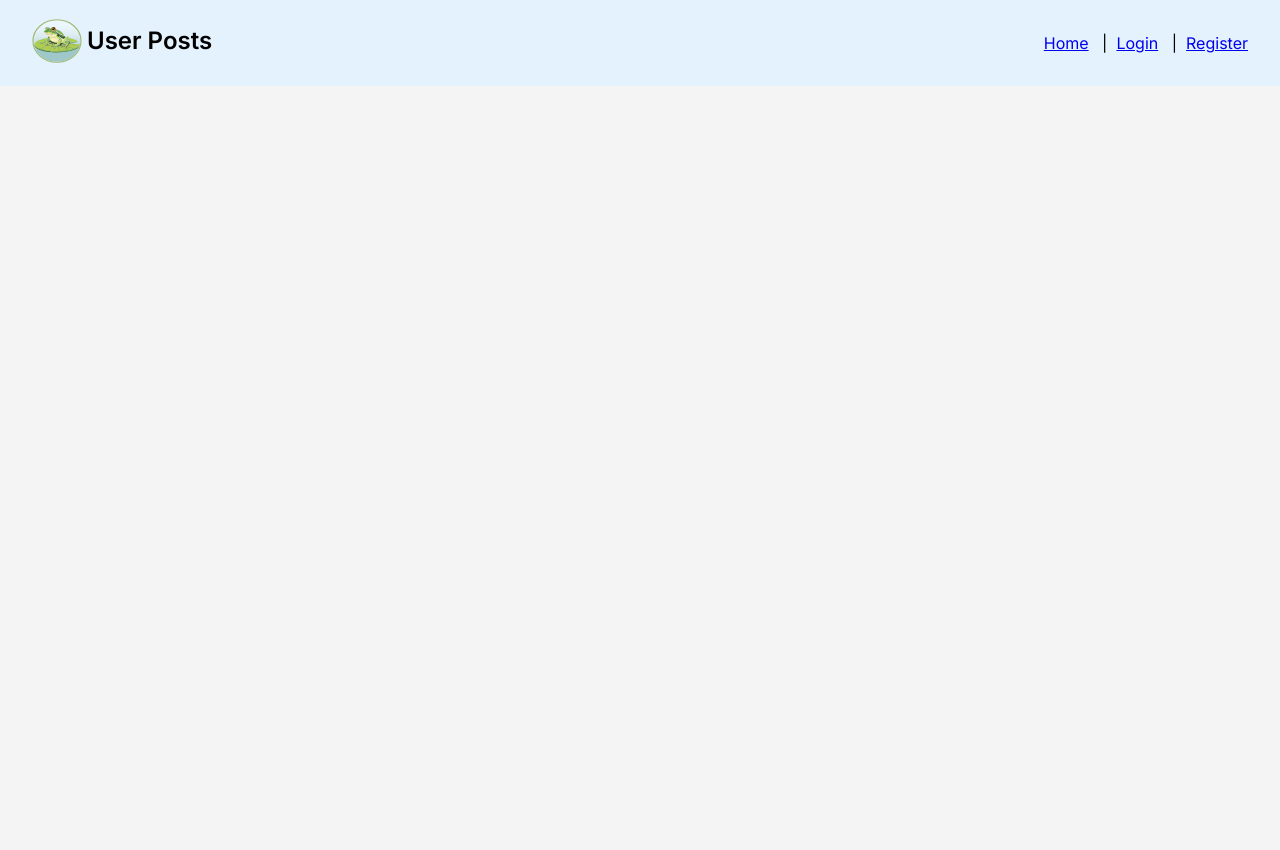
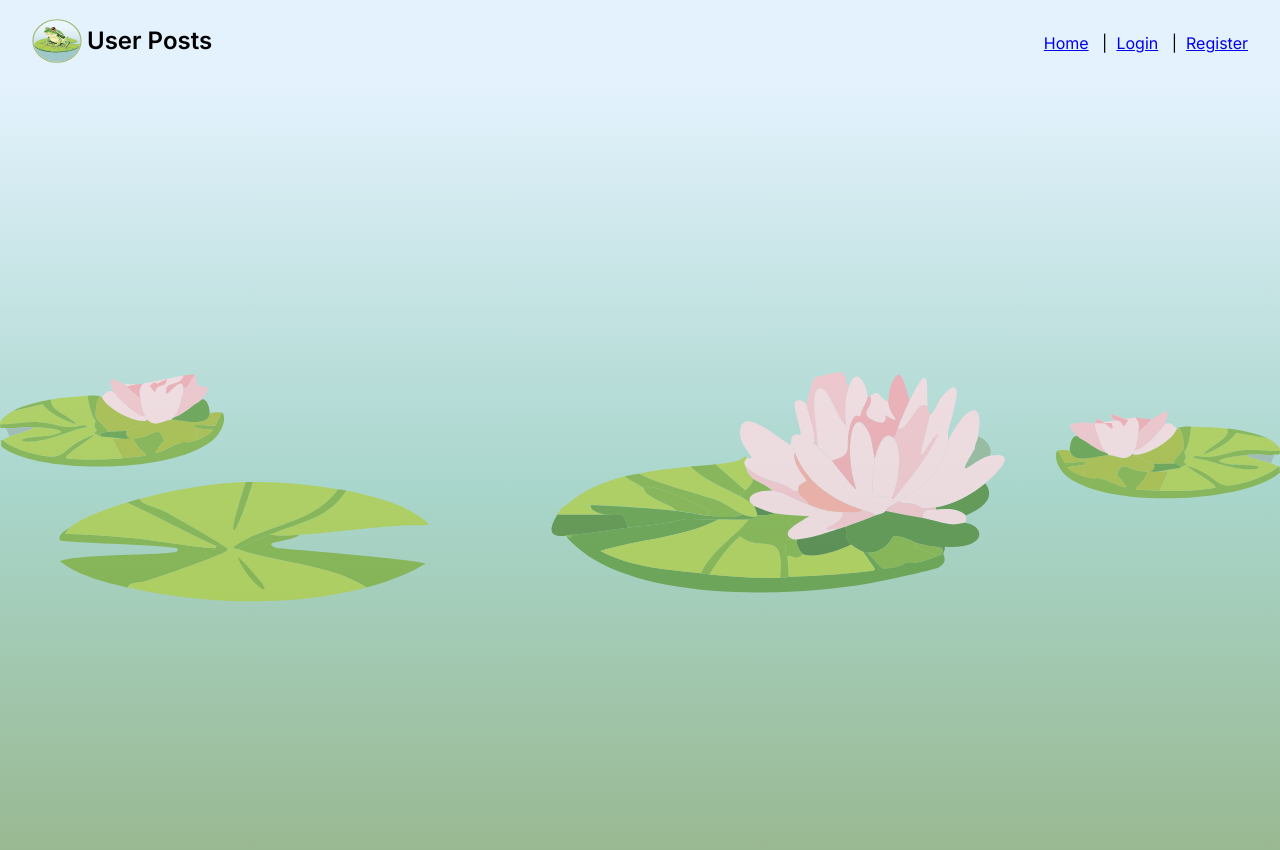
Before and after one commit to Momo8289/BogBlogPlus, a React (Vite) app in the folder BogBlogPlus/: page /user/1/posts in a window 1280 px wide. Shown: the top 850 px of the page. Before the commit the page ends 800 px from the top, so only its background shows below. Built offline with nearby package versions, Linux system fonts and the light colour scheme.

Commit message:
user page now matches home

```diff
--- a/BogBlogPlus/src/App.css
+++ b/BogBlogPlus/src/App.css
@@ -8,7 +8,7 @@ body {
   /* overflow: hidden; */
 }
 
-.homePage {
+.homePage, .userPage {
   position: relative;
   overflow: hidden;
   background: linear-gradient(to bottom,#e3f2fd 0%, #a9d6cc 50%, #98b68c 100%);
@@ -287,3 +287,8 @@ body {
 .post-form button:hover {
   background-color: #58a585;
 }
+
+/*user posts page*/
+.userPage{
+  height: 100vh;
+}
--- a/BogBlogPlus/src/pages/UserPage.jsx
+++ b/BogBlogPlus/src/pages/UserPage.jsx
@@ -1,4 +1,6 @@
+import { motion } from "framer-motion";
 import { Link, useLoaderData } from "react-router-dom";
+
 
 function UserPage(){
     const userPosts = useLoaderData();
@@ -17,7 +19,19 @@ return(
 
 }
 function UserPageHome(){
-   return <UserPage />
+
+  return(
+ <div className="userPage">
+      <motion.div
+        className="lilypad-background"
+        animate={{ y: [0, 10, 0] }}
+        transition={{ duration: 6, repeat: Infinity, ease: "easeInOut" }}
+      />
+    <UserPage />
+
+     </div>
+  );
+
 }
 export async function userPostDetailLoader({ params }) {
     const token = localStorage.getItem("token");
```
